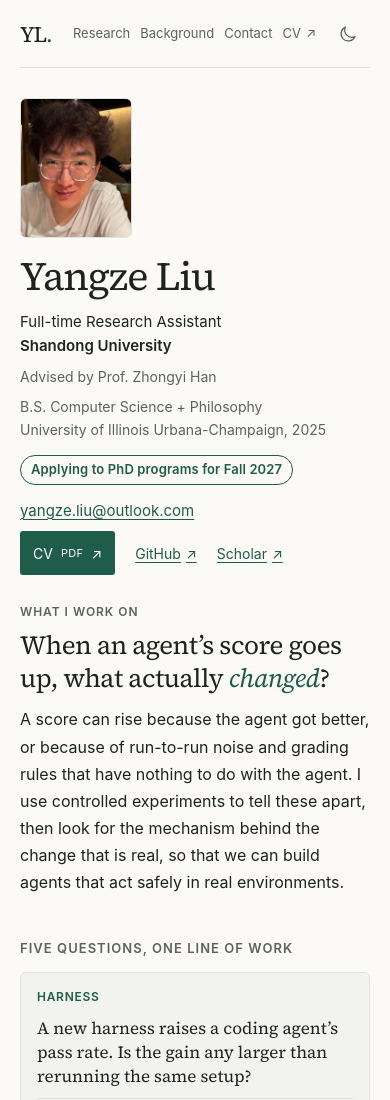
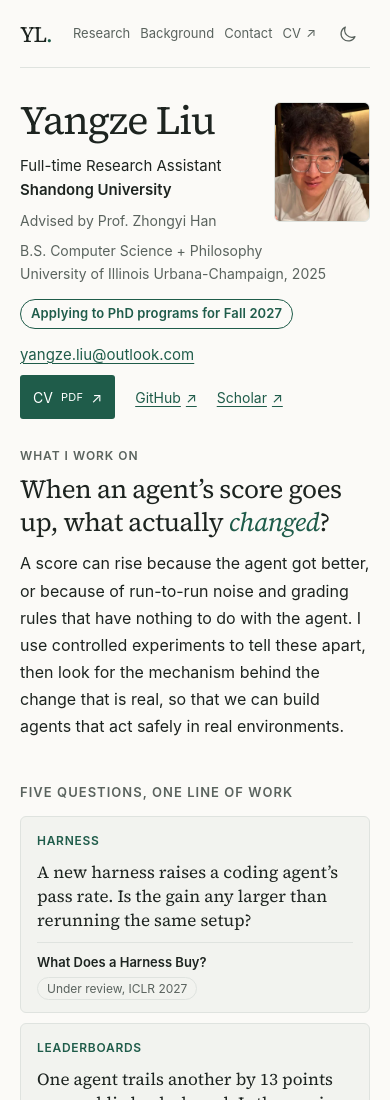
Before and after one commit to YangzeLiu/YangzeLiu.github.io, a plain HTML site: page index.html in a window 390 px wide. Shown: the top 1100 px of the page. Drawn offline with Linux system fonts and the light colour scheme.

Commit message:
Homepage: place portrait beside the name

```diff
--- a/index.html
+++ b/index.html
@@ -28,7 +28,7 @@
   <link rel="preconnect" href="https://fonts.googleapis.com">
   <link rel="preconnect" href="https://fonts.gstatic.com" crossorigin>
   <link rel="stylesheet" href="https://fonts.googleapis.com/css2?family=Source+Serif+4:ital,opsz,wght@0,8..60,400;0,8..60,600;1,8..60,400&display=swap">
-  <link rel="stylesheet" href="styles.css?v=20261125">
+  <link rel="stylesheet" href="styles.css?v=20261126">
   <script src="theme.js?v=20261103"></script>
 </head>
 <body id="top">
@@ -55,6 +55,7 @@
       <section class="intro" aria-labelledby="name">
         <div class="identity" id="contact">
           <img class="portrait" src="assets/yangze-liu.jpg" alt="Portrait of Yangze Liu" width="480" height="600" decoding="async">
+          <div class="identity-text">
           <h1 id="name">Yangze Liu</h1>
           <p class="affiliation">Full-time Research Assistant<br><strong>Shandong University</strong></p>
           <p class="detail">Advised by Prof. Zhongyi Han</p>
@@ -65,6 +66,7 @@
             <a class="cv-link" href="Yangze_Liu_CV.pdf">CV <span class="file-type">PDF</span> <span aria-hidden="true">↗</span></a>
             <a href="https://github.com/YangzeLiu">GitHub <span aria-hidden="true">↗</span></a>
             <a href="https://scholar.google.com/citations?user=J5UjM7EAAAAJ">Scholar <span aria-hidden="true">↗</span></a>
+          </div>
           </div>
         </div>
 
--- a/styles.css
+++ b/styles.css
@@ -78,8 +78,10 @@ nav a:hover { color: var(--accent); text-decoration: underline; }
 }
 
 /* Opening spread: identity on the left, the argument on the right. */
-.intro { display: grid; grid-template-columns: 300px minmax(0, 1fr); gap: 64px; padding-block: 52px 40px; }
-.portrait { display: block; width: 148px; height: auto; aspect-ratio: 4 / 5; object-fit: cover; margin-bottom: 22px; border-radius: 6px; border: 1px solid var(--rule); background: var(--surface); }
+.intro { display: grid; grid-template-columns: 488px minmax(0, 1fr); gap: 44px; padding-block: 52px 40px; }
+.identity { display: flex; align-items: flex-start; gap: 28px; }
+.identity-text { flex: 1 1 0; min-width: 0; }
+.portrait { display: block; flex: 0 0 172px; width: 172px; height: auto; aspect-ratio: 4 / 5; object-fit: cover; margin-top: 6px; border-radius: 6px; border: 1px solid var(--rule); background: var(--surface); }
 h1 { font: 400 3rem/1.1 var(--serif); letter-spacing: -0.03em; margin-bottom: 14px; }
 .affiliation { font-size: 0.9375rem; line-height: 1.6; }
 .detail { margin-top: 8px; font-size: 0.875rem; line-height: 1.6; color: var(--muted); }
@@ -180,7 +182,9 @@ footer p span { margin-inline: 6px; }
 footer a { display: inline-flex; gap: 8px; min-height: 44px; align-items: center; }
 
 @media (max-width: 1000px) {
-  .intro { grid-template-columns: 260px minmax(0, 1fr); gap: 40px; }
+  .intro { grid-template-columns: minmax(0, 1fr); gap: 36px; }
+  .identity { gap: 28px; }
+  .portrait { flex-basis: 168px; width: 168px; }
   h1 { font-size: 2.75rem; }
   .thesis-statement { font-size: 1.875rem; }
   .question-grid { grid-template-columns: repeat(2, minmax(0, 1fr)); }
@@ -195,7 +199,8 @@ footer a { display: inline-flex; gap: 8px; min-height: 44px; align-items: center
   .site-header { min-height: 68px; }
   nav { gap: 14px; }
   .intro { grid-template-columns: minmax(0, 1fr); gap: 28px; padding-block: 30px 28px; }
-  .portrait { width: 112px; margin-bottom: 16px; }
+  .identity { display: block; }
+  .portrait { float: right; width: 104px; margin: 4px 0 12px 16px; }
   h1 { font-size: 2.5rem; margin-bottom: 12px; }
   .profile-links { margin-top: 8px; gap: 20px; }
   .thesis { padding-top: 0; }
@@ -219,6 +224,7 @@ footer a { display: inline-flex; gap: 8px; min-height: 44px; align-items: center
 }
 
 @media (max-width: 520px) {
+  .portrait { width: 96px; margin-left: 14px; }
   .page { padding-inline: 20px; }
   .site-header { gap: 8px; }
   nav { gap: 10px; font-size: 0.8125rem; }
@@ -260,8 +266,9 @@ footer a { display: inline-flex; gap: 8px; min-height: 44px; align-items: center
   body { background: #fff; line-height: 1.5; }
   .page { max-width: none; padding: 0; }
   .site-header, .skip-link, footer a, .paper-figure figcaption > a { display: none; }
-  .intro { grid-template-columns: 200px minmax(0, 1fr); gap: 24px; padding-block: 0 16px; }
-  .portrait { width: 88px; margin-bottom: 10px; }
+  .intro { grid-template-columns: 290px minmax(0, 1fr); gap: 24px; padding-block: 0 16px; }
+  .identity { gap: 14px; }
+  .portrait { flex-basis: 76px; width: 76px; margin-top: 2px; }
   h1 { font-size: 26pt; }
   .thesis-statement { font-size: 17pt; }
   .thesis > p:not(.eyebrow):not(.thesis-statement) { font-size: 10pt; line-height: 1.5; }
```
